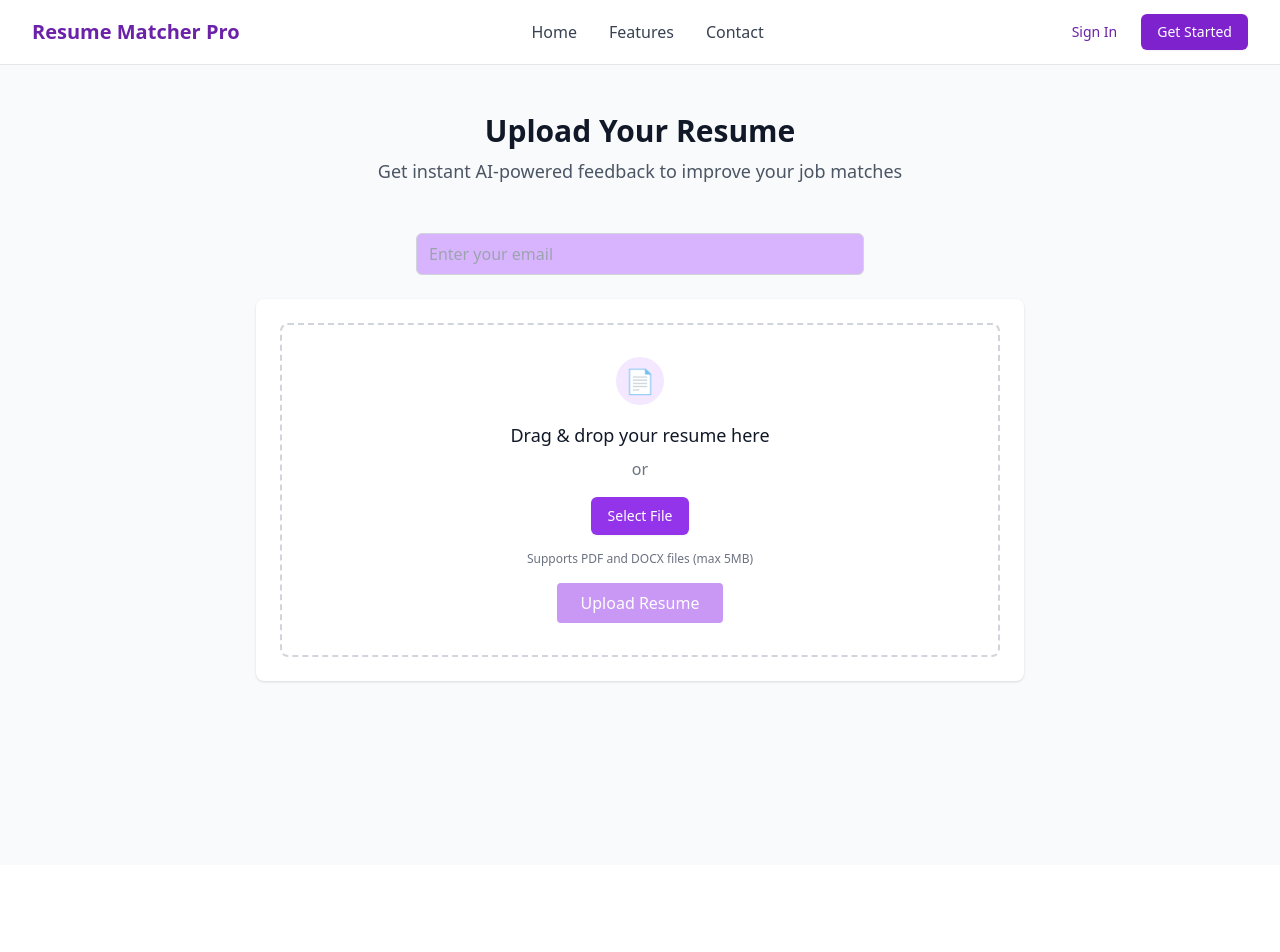
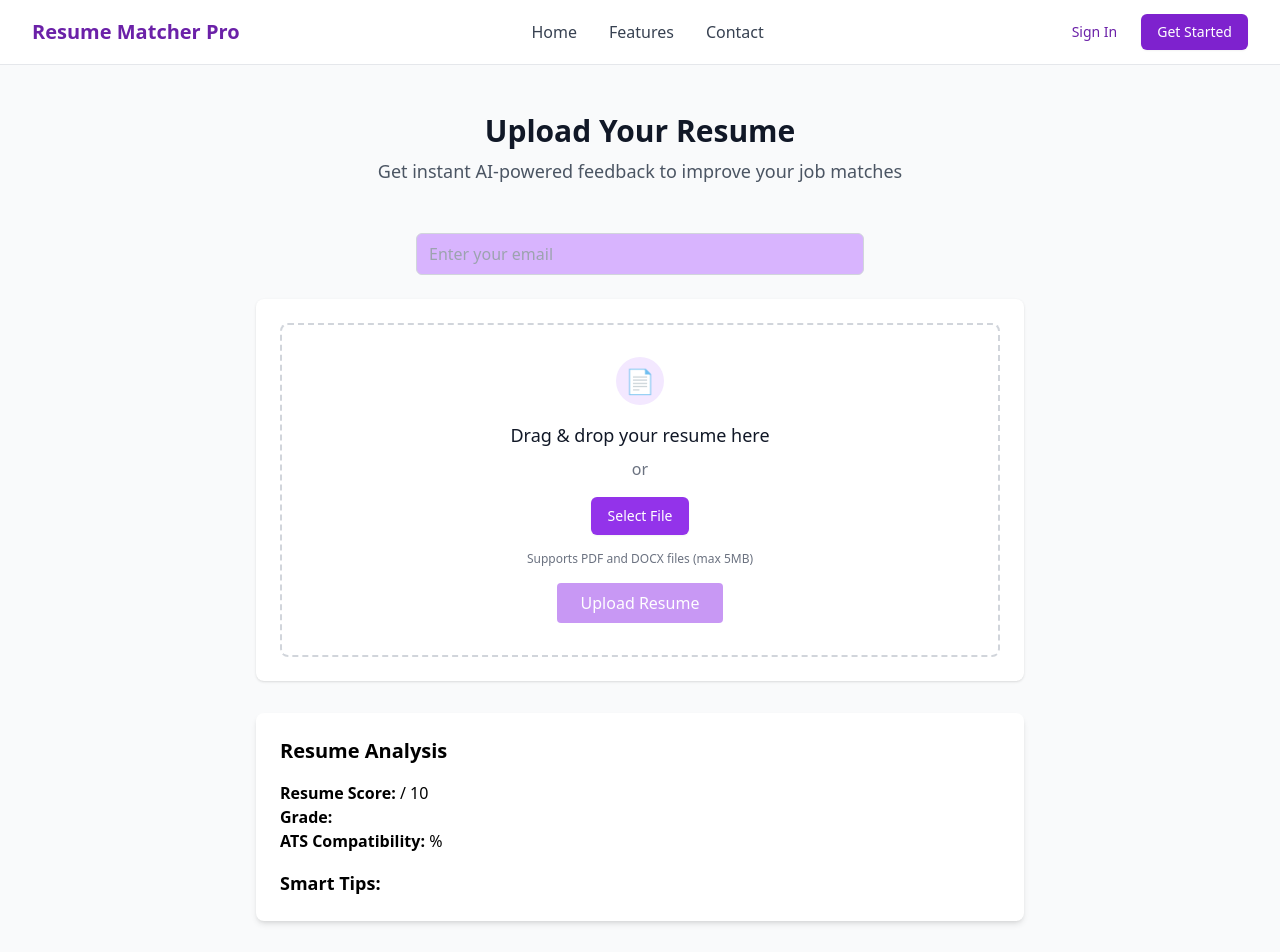
Before and after one commit to vinudasenith/resume-app-frontend, an Angular app: page /feedback in a window 1280 px wide. Shown: the top 952 px of the page. Before the commit the page ends 865 px from the top, so only its background shows below. Built offline with nearby package versions, Linux system fonts and the light colour scheme.

Commit message:
add ui to show resume score👍

```diff
--- a/src/app/pages/feedback/feedback.component.html
+++ b/src/app/pages/feedback/feedback.component.html
@@ -43,5 +43,31 @@
                 </div>
             </div>
         </div>
+
+        <!-- Loading -->
+        <div *ngIf="isLoading" class="text-center text-purple-600 mt-4">
+            Processing your resume...
+        </div>
+
+        <!-- Error -->
+        <div *ngIf="errorMessage" class="text-center text-red-600 mt-4">
+            {{ errorMessage }}
+        </div>
+
+        <!--Output Card-->
+        <div *ngIf="resumeScore !== null" class="mt-8 bg-white shadow-md rounded-lg p-6">
+            <h2 class="text-xl font-bold text-black mb-4">Resume Analysis</h2>
+
+            <p class="text-black"><strong>Resume Score:</strong> {{ resumeScore }} / 10</p>
+            <p class="text-black"><strong>Grade:</strong> {{ scoreGrade }}</p>
+            <p class="text-black"><strong>ATS Compatibility:</strong> {{ atsCompatibility }}%</p>
+
+            <h3 class="text-lg font-bold text-black mt-4">Smart Tips:</h3>
+            <ul class="list-disc list-inside">
+                <li *ngFor="let tip of smartTips" class="text-black">{{ tip }}</li>
+            </ul>
+
+
+        </div>
     </div>
 </div>
```
